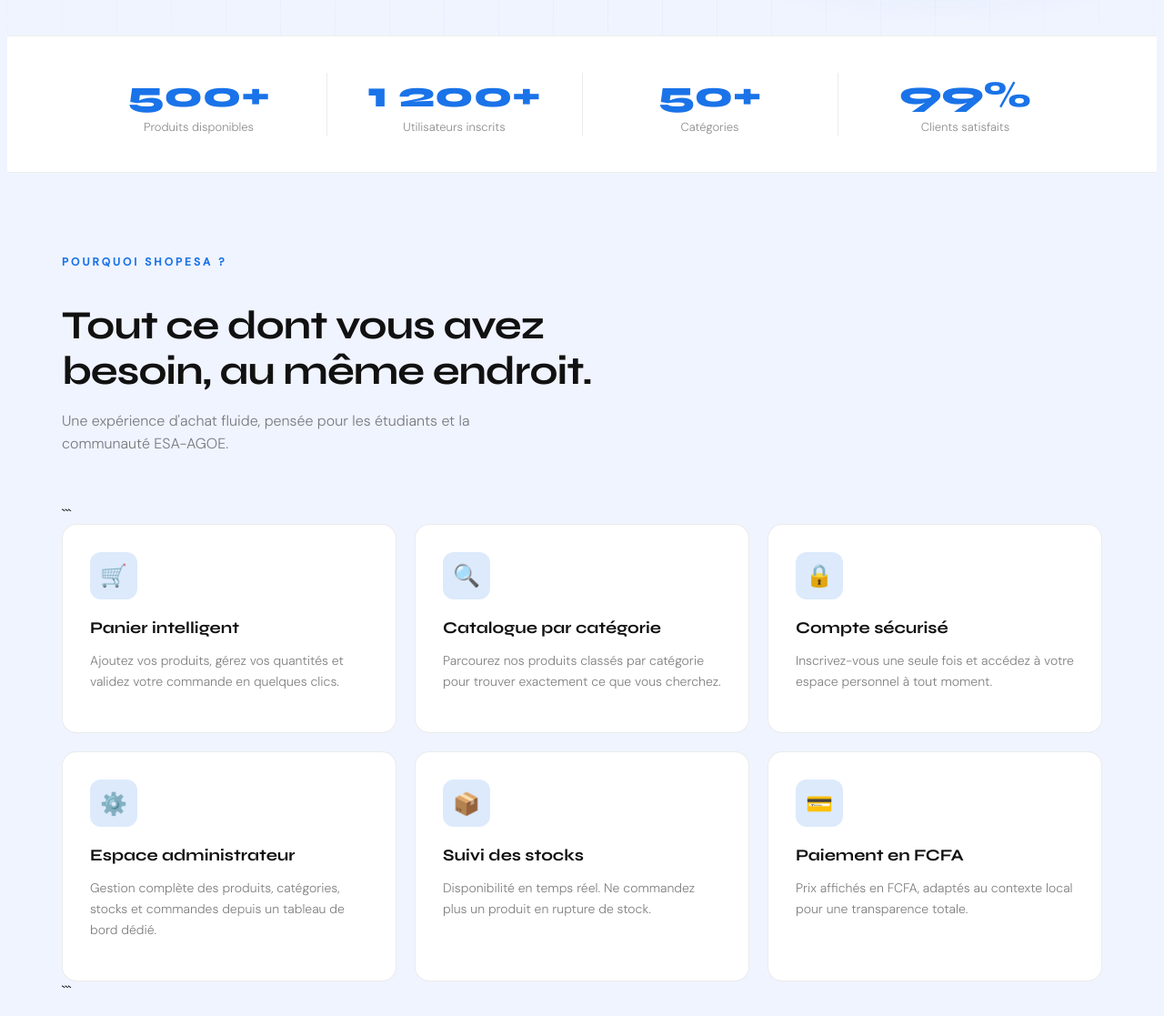
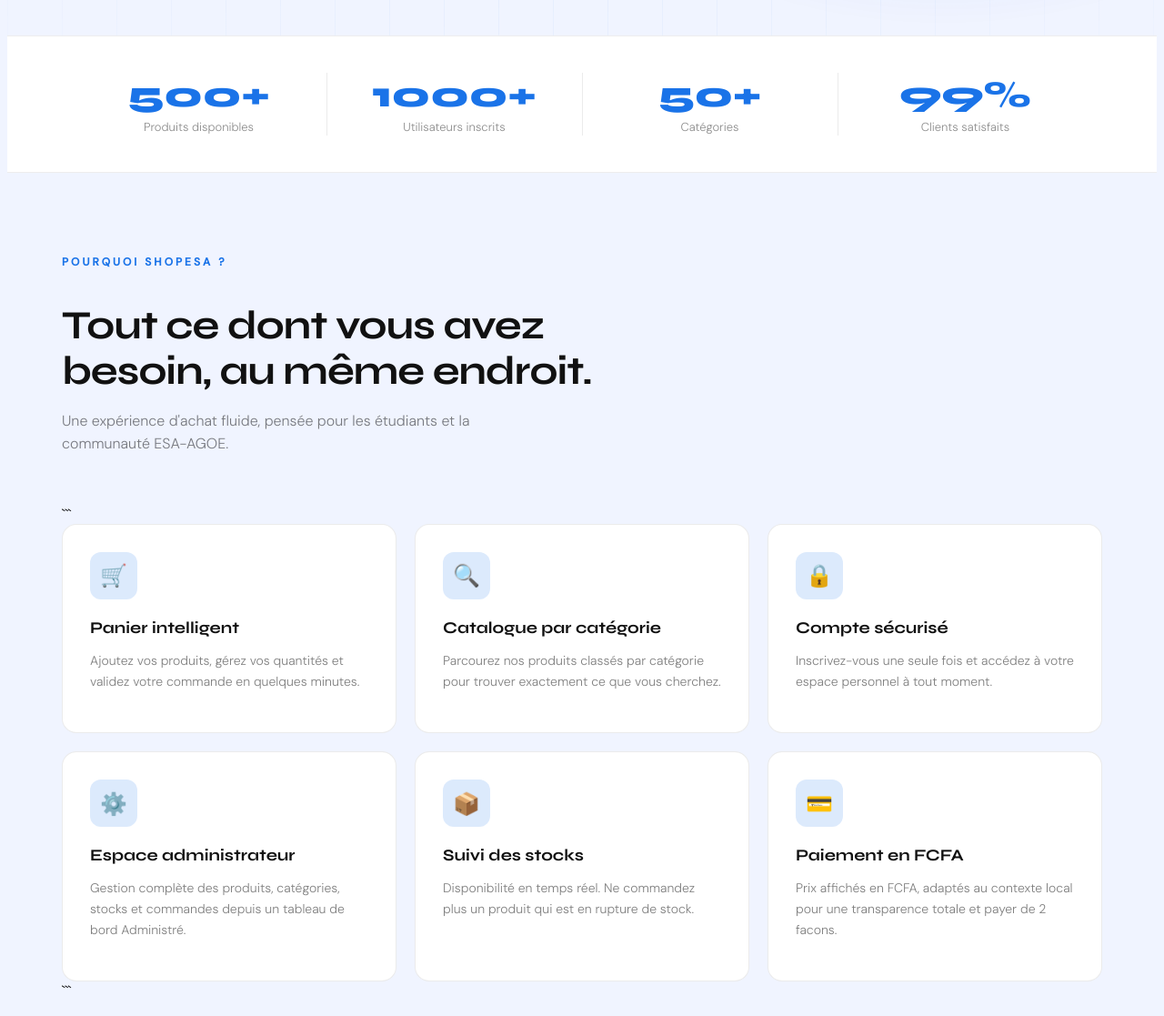
Before and after one commit to Rahmane21/shop_esa, a PHP site: page /acceuil.php in a window 1280 px wide. Shown: the part 950-2067 px from the top of the page at 91% size. Run offline with PHP 8.4, Linux system fonts and the light colour scheme.

Commit message:
modifier page acceuil

````diff
--- a/acceuil.php
+++ b/acceuil.php
@@ -564,7 +564,7 @@
         <span class="stat-label">Produits disponibles</span>
     </div>
     <div class="stat-item">
-        <span class="stat-num">1 200+</span>
+        <span class="stat-num">1000+</span>
         <span class="stat-label">Utilisateurs inscrits</span>
     </div>
     <div class="stat-item">
@@ -591,7 +591,7 @@
     <div class="feature-card">
         <div class="feature-icon">🛒</div>
         <h3>Panier intelligent</h3>
-        <p>Ajoutez vos produits, gérez vos quantités et validez votre commande en quelques clics.</p>
+        <p>Ajoutez vos produits, gérez vos quantités et validez votre commande en quelques minutes.</p>
     </div>
     <div class="feature-card">
         <div class="feature-icon">🔍</div>
@@ -606,17 +606,17 @@
     <div class="feature-card">
         <div class="feature-icon">⚙️</div>
         <h3>Espace administrateur</h3>
-        <p>Gestion complète des produits, catégories, stocks et commandes depuis un tableau de bord dédié.</p>
+        <p>Gestion complète des produits, catégories, stocks et commandes depuis un tableau de bord Administré.</p>
     </div>
     <div class="feature-card">
         <div class="feature-icon">📦</div>
         <h3>Suivi des stocks</h3>
-        <p>Disponibilité en temps réel. Ne commandez plus un produit en rupture de stock.</p>
+        <p>Disponibilité en temps réel. Ne commandez plus un produit  qui est en rupture de stock.</p>
     </div>
     <div class="feature-card">
         <div class="feature-icon">💳</div>
         <h3>Paiement en FCFA</h3>
-        <p>Prix affichés en FCFA, adaptés au contexte local pour une transparence totale.</p>
+        <p>Prix affichés en FCFA, adaptés au contexte local pour une transparence totale et payer de 2 facons.</p>
     </div>
 </div>
 ```
@@ -678,8 +678,9 @@
 
 <footer>
     <div class="logo">🛍️ Shop<span style="color: var(--blue)">ESA</span></div>
-    <p>&copy; <?php echo date('Y'); ?> <strong>ShopESA</strong> — Développé par <strong>Rahxime</strong> · ESA-AGOE Licence 2</p>
-    <p style="color: rgba(255,255,255,0.25); font-size:12px;">Tous droits réservés</p>
+    <div class="logo">🛍️ Shop<span style="color: var(--blue)">ESA</span></div>
+    <div class="num"> Tel: 97000000 /90252525 <span style="color: var(--blue)">@contact_ESA</span></div>
+
 </footer>
 
 </body>
````
